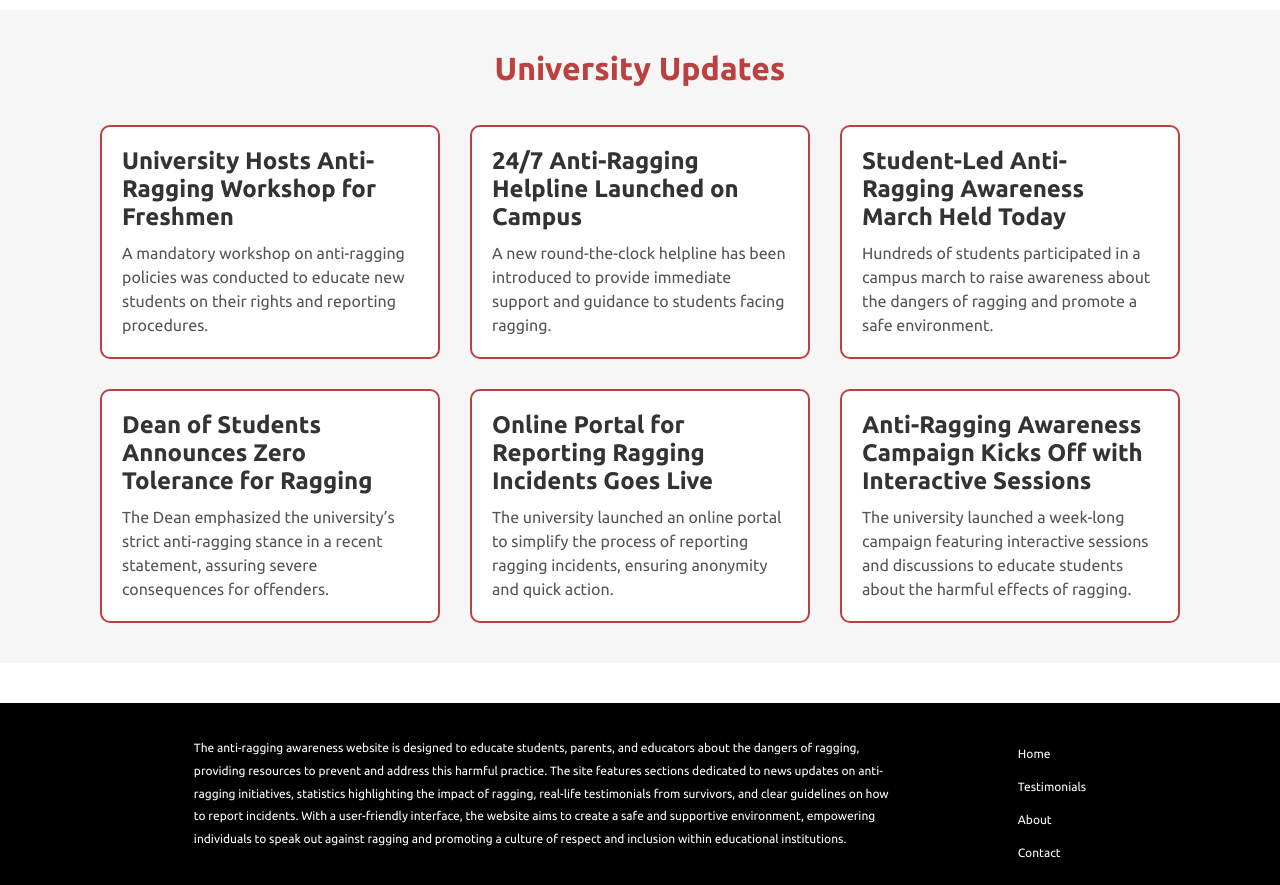
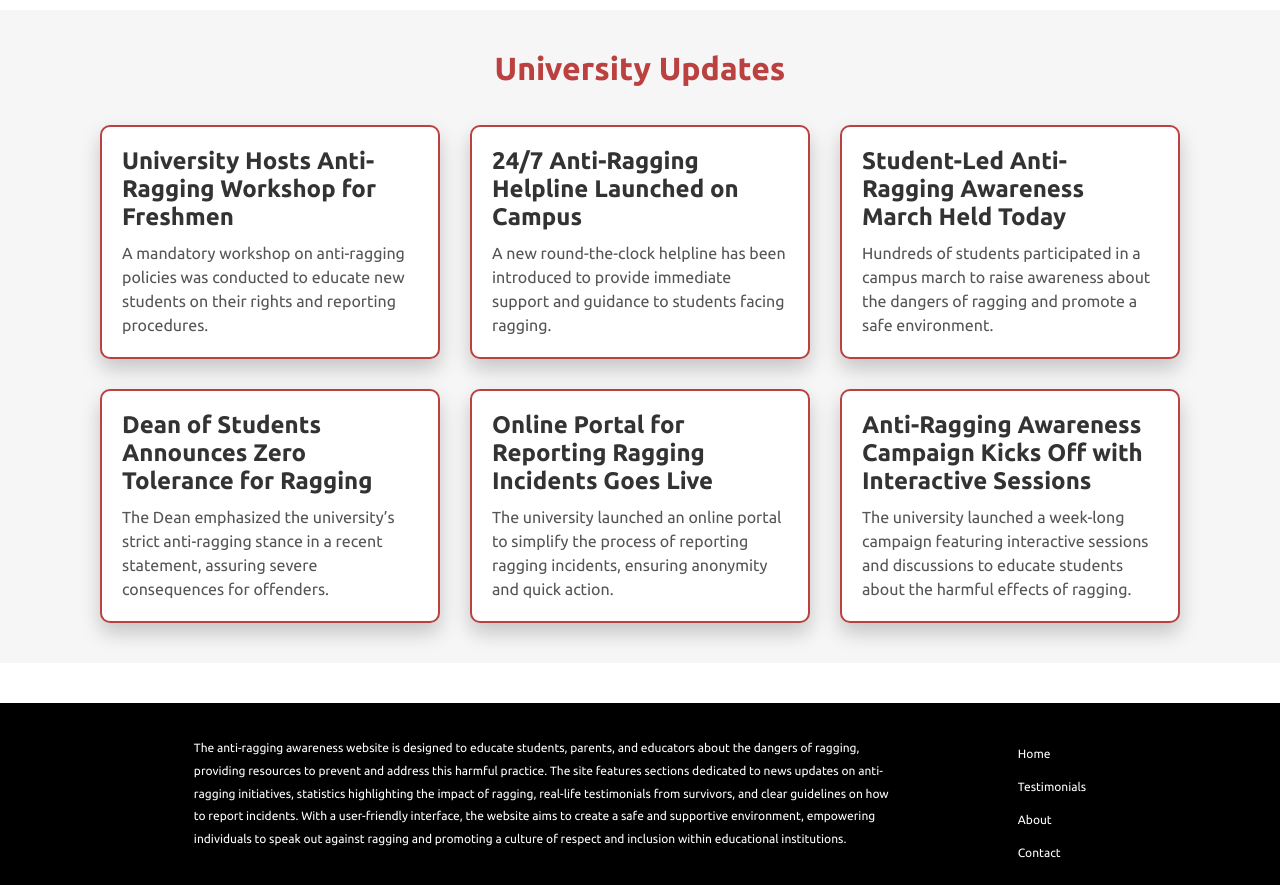
Before and after one commit to AineshSridhar/Competition_Frontend, a plain HTML site: page index.html in a window 1280 px wide. Shown: the part 1180-2065 px from the top of the page. Drawn offline with Linux system fonts and the light colour scheme.

Commit message:
Update style.css

```diff
--- a/style.css
+++ b/style.css
@@ -211,6 +211,7 @@
     border-radius: 10px;
     padding: 20px;
     background-color: #fff;
+    box-shadow: 0 10px 20px rgba(0, 0, 0, 0.2);
 }
 
 .news-image {
```
